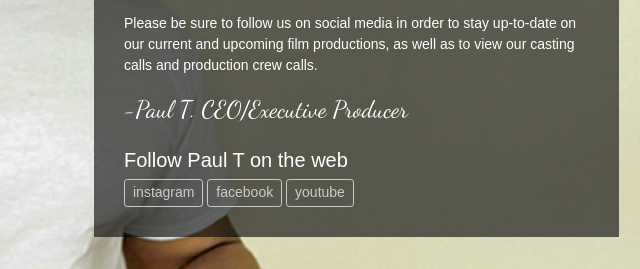
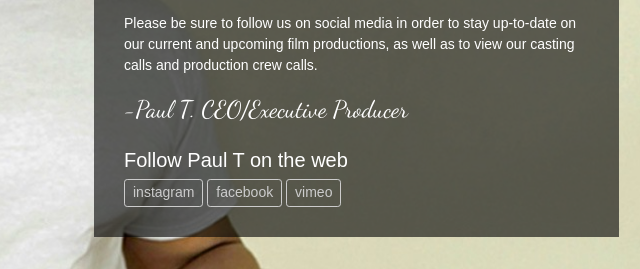
Before and after one commit to EzEeee/bjp-2, a plain HTML site: page index.html in a window 1280 px wide. Shown: the part 2683-2952 px from the top of the page, 561-1201 px from the left. Drawn offline with nearby package versions, Linux system fonts and the light colour scheme; a script that the page names is missing.

Commit message:
Updated link in About Us section to point to Vimeo

```diff
--- a/index.html
+++ b/index.html
@@ -161,7 +161,7 @@
                         <h5>Follow Paul T on the web</h5>
                         <a href="https://www.instagram.com/iam_pault/" target="_blank" class="btn btn-outline-secondary btn-sm">instagram</a>
                         <a href="https://www.facebook.com/badjoyproductions/" target="_blank" class="btn btn-outline-secondary btn-sm">facebook</a>
-                        <a href="http://www.youtube.com/c/TheDSLRChronicles" target="_blank" class="btn btn-outline-secondary btn-sm">youtube</a>
+                        <a href="https://vimeo.com/user47913766" target="_blank" target="_blank" class="btn btn-outline-secondary btn-sm">vimeo</a>
                     </div>
                 </div>
             </div>
```
